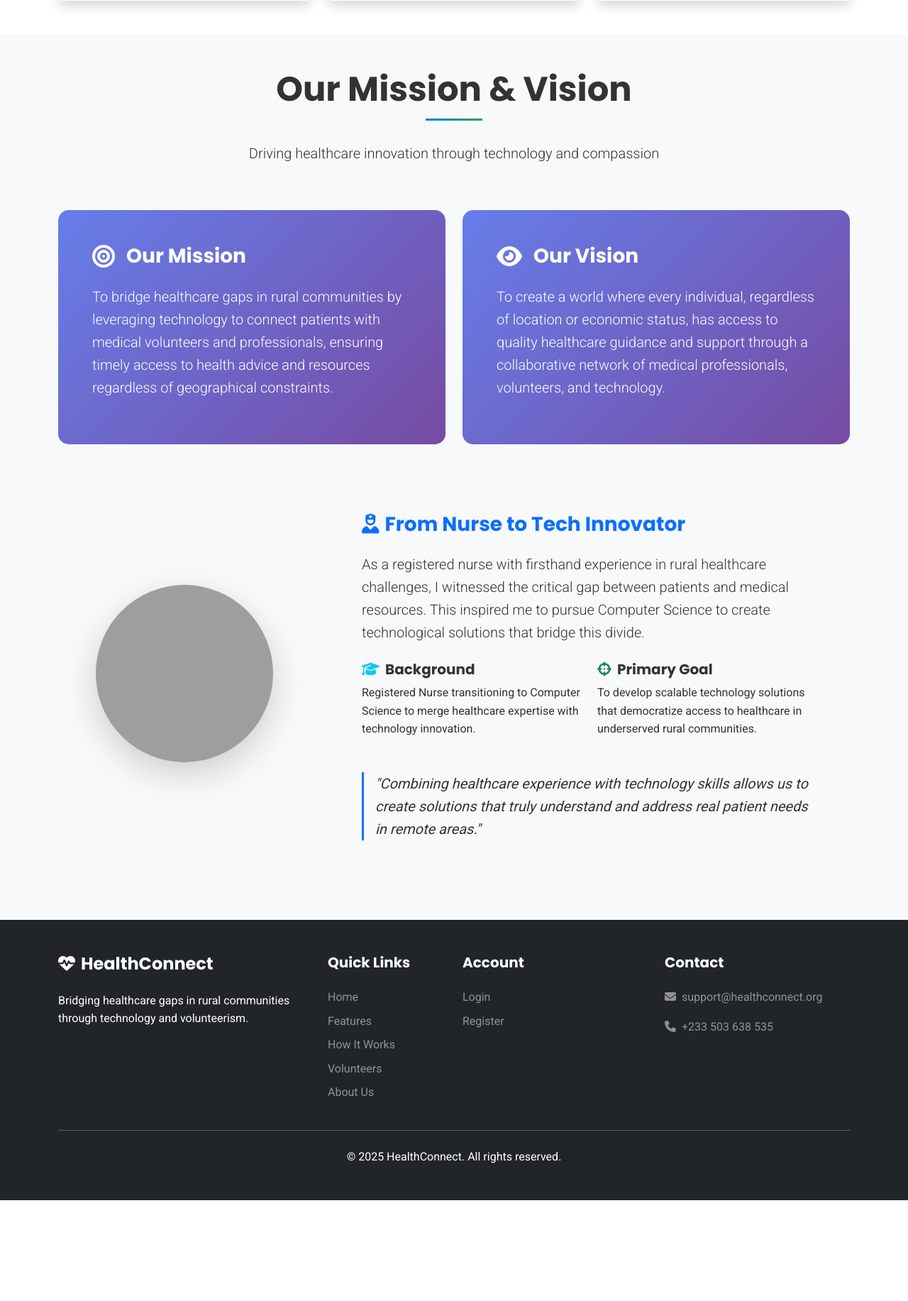
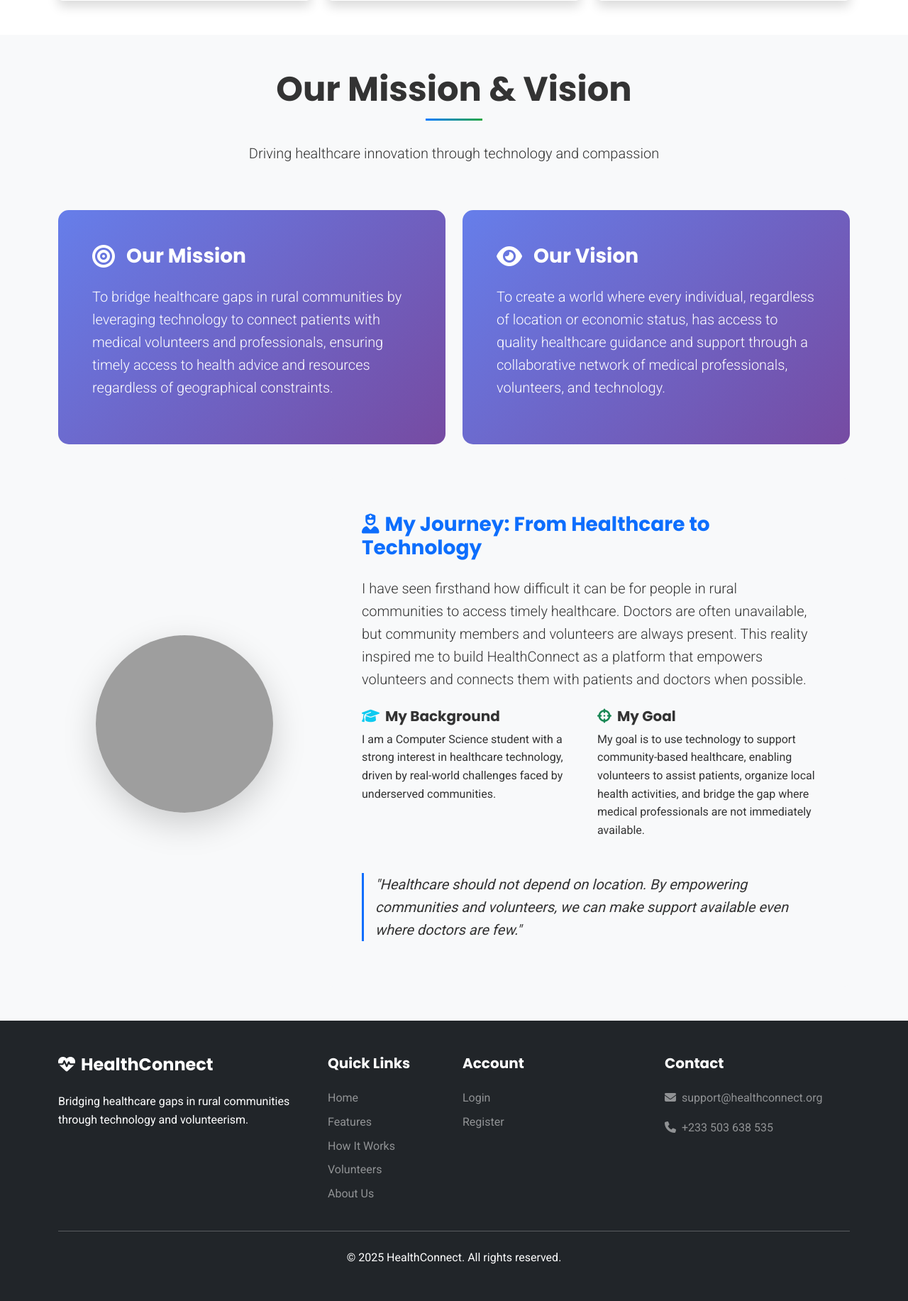
Before and after one commit to Furairah3/healthConnect, a PHP site: page / in a window 1280 px wide. Shown: the part 3699-5532 px from the top of the page at 71% size. Before the commit the page ends 5390 px from the top, so only its background shows below. Run offline with PHP 8.4, Linux system fonts and the light colour scheme; grey boxes are pictures that could not be loaded.

Commit message:
Update index.php

```diff
--- a/index.php
+++ b/index.php
@@ -392,30 +392,49 @@ require_once 'app/config/database.php';
     </div>
     <div class="col-lg-8">
         <div class="founder-section p-5 rounded-3">
-                        <h3 class="fw-bold mb-4 text-primary"><i class="fas fa-user-nurse me-2"></i>From Nurse to Tech Innovator</h3>
-                        <p class="lead mb-4">As a registered nurse with firsthand experience in rural healthcare challenges, I witnessed the critical gap between patients and medical resources. This inspired me to pursue Computer Science to create technological solutions that bridge this divide.</p>
+            <h3 class="fw-bold mb-4 text-primary">
+                <i class="fas fa-user-nurse me-2"></i>My Journey: From Healthcare to Technology
+            </h3>
+
+            <p class="lead mb-4">
+                I have seen firsthand how difficult it can be for people in rural communities to access timely healthcare.
+                Doctors are often unavailable, but community members and volunteers are always present.
+                This reality inspired me to build HealthConnect as a platform that empowers volunteers and connects them with patients and doctors when possible.
+            </p>
 
             <div class="row">
                 <div class="col-md-6">
                     <div class="mb-4">
-                                    <h5 class="fw-bold"><i class="fas fa-graduation-cap text-info me-2"></i>Background</h5>
-                                    <p>Registered Nurse transitioning to Computer Science to merge healthcare expertise with technology innovation.</p>
+                        <h5 class="fw-bold">
+                            <i class="fas fa-graduation-cap text-info me-2"></i>My Background
+                        </h5>
+                        <p>
+                            I am a Computer Science student with a strong interest in healthcare technology, driven by real-world challenges faced by underserved communities.
+                        </p>
                     </div>
                 </div>
+
                 <div class="col-md-6">
                     <div class="mb-4">
-                                    <h5 class="fw-bold"><i class="fas fa-crosshairs text-success me-2"></i>Primary Goal</h5>
-                                    <p>To develop scalable technology solutions that democratize access to healthcare in underserved rural communities.</p>
+                        <h5 class="fw-bold">
+                            <i class="fas fa-crosshairs text-success me-2"></i>My Goal
+                        </h5>
+                        <p>
+                            My goal is to use technology to support community-based healthcare, enabling volunteers to assist patients, organize local health activities, and bridge the gap where medical professionals are not immediately available.
+                        </p>
                     </div>
                 </div>
             </div>
 
             <blockquote class="blockquote border-start border-3 border-primary ps-3 mt-4">
-                            <p class="fst-italic">"Combining healthcare experience with technology skills allows us to create solutions that truly understand and address real patient needs in remote areas."</p>
+                <p class="fst-italic">
+                    "Healthcare should not depend on location. By empowering communities and volunteers, we can make support available even where doctors are few."
+                </p>
             </blockquote>
         </div>
     </div>
 </div>
+
         </div>
     </section>
 
```
Lines whose indentation alone changed are shown as unchanged.
